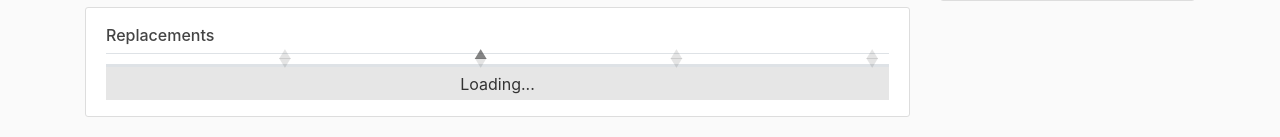
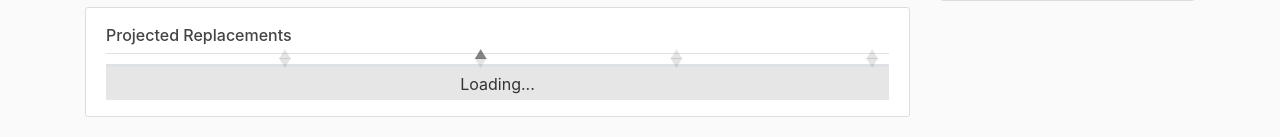
Before and after one commit to Cxge/playergap, a Flask app: template flaskfantasy/templates/draft.html in a window 1280 px wide. Shown: the part 850-987 px from the top of the page. Run offline with Flask 2, Linux system fonts and the light colour scheme; the template is opened without the code that fills it, so the values that code supplies are empty; parts of the project's set-up code (start-up, migrations or seed data) failed here and were passed over; some libraries are stand-ins or nearby versions.

Commit message:
Changed replacements table legend

```diff
--- a/flaskfantasy/templates/draft.html
+++ b/flaskfantasy/templates/draft.html
@@ -65,7 +65,7 @@
                  <div class="col-md-12">
                     <div class="content-section">
                     <h5 id="nextpicklabel" class="font-weight-bold">{{ next_pick_label }}</h5>
-                        <h6>Replacements</h6>
+                        <h6>Projected Replacements</h6>
                         <table id="repltable" class="table table-sm table-striped table-hover">
                             <thead class="">
                                 <tr>
```
